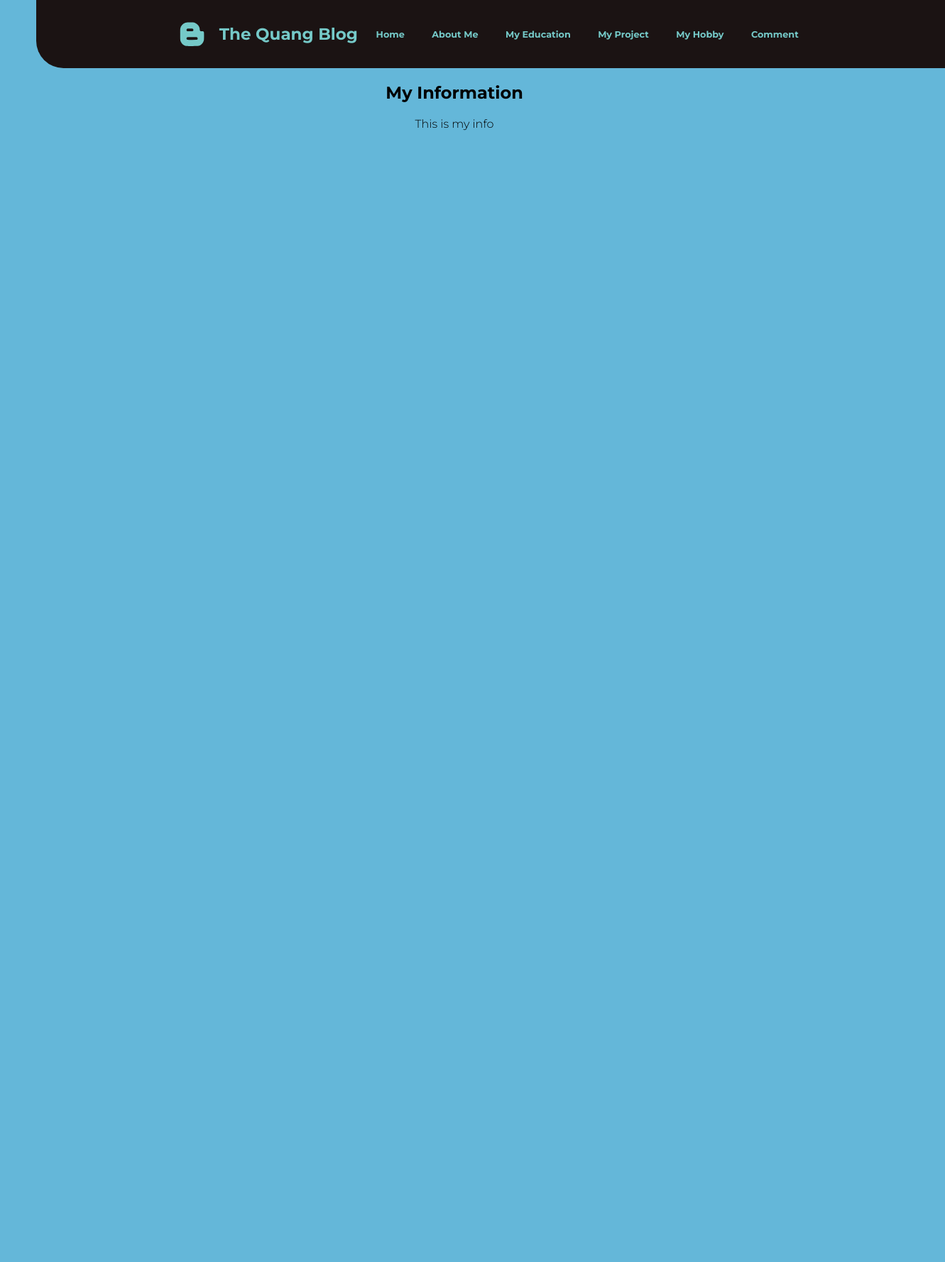
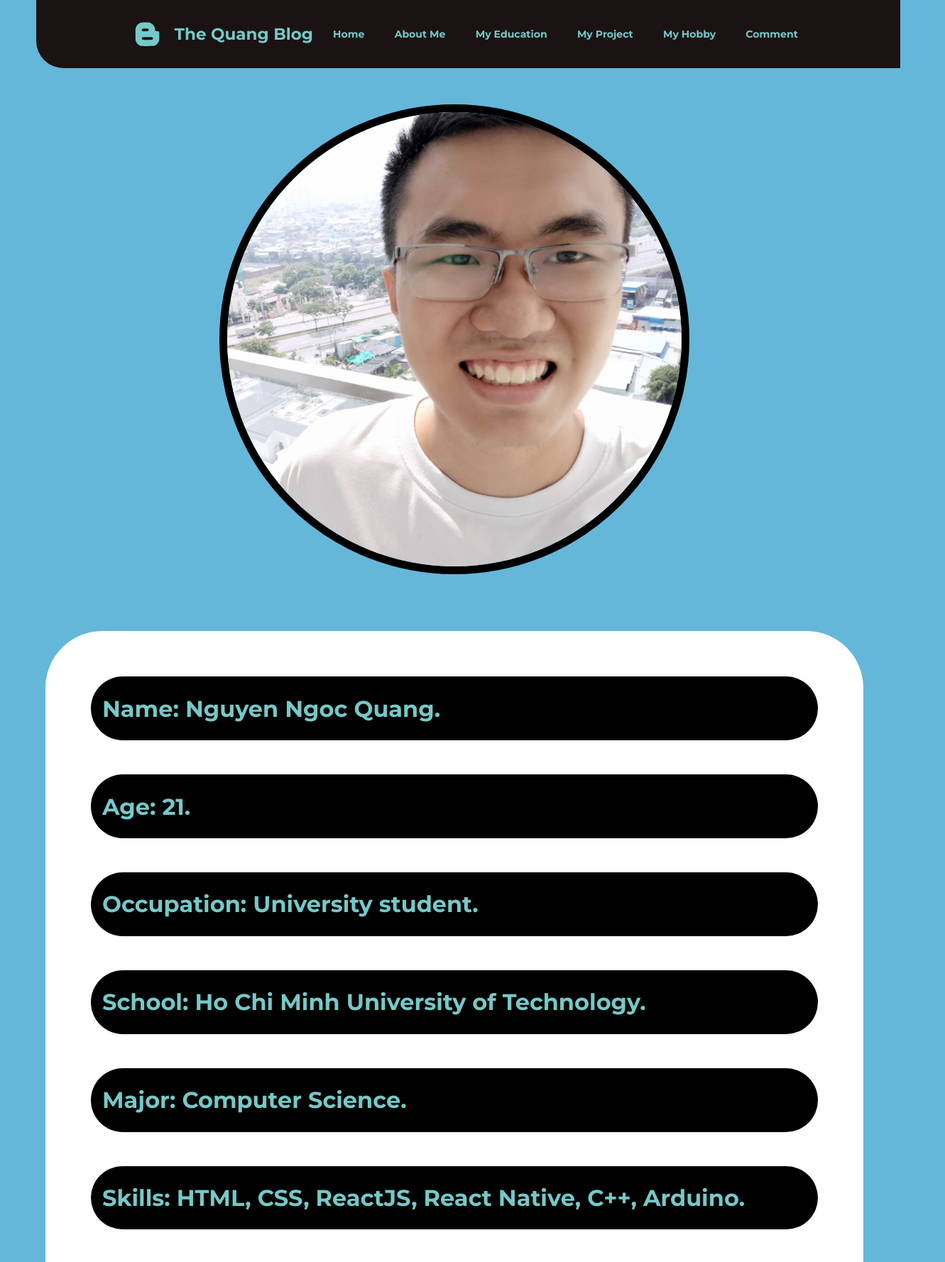
Before and after one commit to TheCodister/PersonalCV, a React (Create React App) app: page /MyInformation in a window 1280 px wide. Shown: the top 1778 px of the page at 71% size, 1331 px wide, since content can reach past the window. Before the commit the page ends 800 px from the top, so only its background shows below. Built offline with nearby package versions, Linux system fonts and the light colour scheme; the HTML template or start-up script is replaced by a standard one.

Commit message:
Add about me content

```diff
--- a/src/App.js
+++ b/src/App.js
@@ -1,4 +1,4 @@
-import { Home, NavBar, MyInfo, MyEdu} from './Components';
+import { Home, NavBar, MyInfo, MyEdu,Footer} from './Components';
 import { BrowserRouter as Router, Route, Routes } from 'react-router-dom';
 function App() {
   return (
--- /dev/null
+++ b/src/Components/Footer/Footer.css
@@ -0,0 +1,4 @@
+.footer{
+    position: absolute;
+    text-align: center;
+}
--- /dev/null
+++ b/src/Components/Footer/index.js
@@ -0,0 +1,8 @@
+import "./Footer.css"
+const Footer = () => {
+    return(
+        <div className="footer">
+        </div>
+    );
+}
+export default Footer;
--- a/src/Components/Home/Home.css
+++ b/src/Components/Home/Home.css
@@ -9,6 +9,7 @@
     justify-content: center;
     align-items: center;
     text-align: left;
+    margin: 4em;
 }
 .home-introduction-text{
     width: 50%;
@@ -52,21 +53,20 @@
 .home-introduction h3:hover{
     background-color: #FFFFFF;
     color:black;
+    font-weight: bolder;
     transition: 350ms;
 }
 .home-introduction-button-icon{
     color: black;
     background-color: #FFFFFF;
     border-radius: 2em 0em 0em 2em;
-    width: 2.3vw;
-    height: 2.8vw;
-    padding-left: 0.5vw;
-    padding-right: 0.3vw;
+    width: 2vw;
+    height: 2.4vw;
+    padding: 0.2vw 0.6vw 0.2vw 0.6vw;
 }
 .home-introduction-pic{
     height: 78vh;
     width: 30vw;
-    margin-top: 2.5vw;
     margin-left: 2vw;
     border-style: solid;
     border-color:black;
@@ -84,10 +84,7 @@
     color: black;
 }
 .home-content-background{
-    display: flex;
-    align-items: center;
     margin-top: 5vw;
-    height: 30%;
 }
 .home-content-title{
     font-size: 2vw;
@@ -101,6 +98,7 @@
 }
 .home-content-link{
     font-size: 1vw;
+    font-weight: bold;
 }
 .home-content-link:hover{
     transform: scale(1.05);
--- a/src/Components/Home/index.js
+++ b/src/Components/Home/index.js
@@ -1,11 +1,11 @@
 import { useState, useEffect } from "react";
 import BlogList from "./Bloglist";
-import {AiOutlineArrowRight} from 'react-icons/ai'
+import {FaArrowRight} from 'react-icons/fa'
 import "./Home.css"
 import { Link } from "react-router-dom";
 const Home =() => {
     const [blogs, setBlogs] = useState([ //usestate, blog here is a class
-        {title: 'About Me', body: 'Hi, I am Nguyen Ngoc Quang and I am currently a student of HCMUT. This is a blog about myself that I made out of ReactJS. I hope that through this blog, you will get to know more about me.',address: './MyInformation', link: 'Click to see my information', id: 1},
+        {title: 'About Me', body: 'My name is Nguyen Ngoc Quang, and I am a 21-year-old student currently pursuing my studies in Computer Science at Ho Chi Minh University of Technology. As a dedicated and enthusiastic individual, I am passionate about the world of technology and aspire to become a skilled software engineer in the future.',address: './MyInformation', link: 'Click to see my information', id: 1},
         {title: 'My Education', body: 'https://github.com/TheCodister', link: 'Click to see my education',address: './MyEducation', id: 2},
         {title: 'My Project', body: 'I am Quang of HCMUT',address: './MyProject', link: 'Click to see my project', id: 3},
         {title: 'My Hobby', body: 'I am Quang of HCMUT',address: './MyHobby', link: 'Click to see my hobby', id: 4}
@@ -29,7 +29,7 @@ const Home =() => {
                         {button.map((button) => (
                         <div className="home-introduction-button-content">
                             <Link to={button.address} className="home-introduction-button">
-                                <AiOutlineArrowRight className="home-introduction-button-icon"/>
+                                <FaArrowRight className="home-introduction-button-icon"/>
                                 <h3>{button.label}</h3>
                             </Link>
                         </div>
--- a/src/Components/MyInfo/MyInfo.css
+++ b/src/Components/MyInfo/MyInfo.css
@@ -1,3 +1,30 @@
 .info{
-    text-align: center;
+    display: flex;
+    align-items: center;
+    justify-content: center;
+    flex-direction: column;
+    margin-top: 4vw;
+    scroll-behavior: smooth;
 }
+.info-profile{
+    width: 40em;
+    height: 40em;
+    border-radius: 50%;
+    border-style: solid;
+    border-color: #000000;
+    border-width: 0.7em;
+    margin-bottom: 5em;
+}
+.info-content{
+    padding: 4em 4em;
+    background-color: #FFFFFF;
+    width: 80%;
+    border-radius: 5em 5em 0em 0em;
+}
+.info-content-text{
+    color: #75C9C8;
+    background-color: #000000;
+    margin-bottom: 3em;
+    padding: 0.25em 1em;
+    border-radius: 5em;
+}
--- a/src/Components/MyInfo/index.jsx
+++ b/src/Components/MyInfo/index.jsx
@@ -1,9 +1,26 @@
 import "./MyInfo.css";
 const MyInfo = () => {
+    const content = [
+        {title: 'Name: ', contents:'Nguyen Ngoc Quang.'},
+        {title: 'Age: ', contents:'21.'},
+        {title: 'Occupation: ', contents:'University student.'},
+        {title: 'School: ', contents:'Ho Chi Minh University of Technology.'},
+        {title: 'Major: ', contents:'Computer Science.'},
+        {title: 'Skills: ', contents:'HTML, CSS, ReactJS, React Native, C++, Arduino.'},
+        {title: 'Other skills: ', contents:'Microsoft Office(Basic level), English(Ietls 7.0), Sport(Badminton), Music.'},
+    ]
     return (
         <div className="info">
-            <h2>My Information</h2>
-            <p>This is my info</p>
+            <img src="/Image/Profilepic.jpg" alt="propic" className="info-profile"></img>
+            <div className="info-content">
+                {
+                   content.map((content) => (
+                        <div className="info-content-text">
+                            <h1>{content.title}{content.contents}</h1>
+                        </div>
+                   ))
+                }
+            </div>
         </div>
     );
 }
--- a/src/Components/NavBar/NavBar.css
+++ b/src/Components/NavBar/NavBar.css
@@ -1,7 +1,7 @@
 .navbar{
     display: flex;
     height: 12vh;
-    width: 100%;
+    width: 95.1vw;
     align-items: center;
     justify-content: center;
     border-radius: 0em 0em 0em 3vw;
@@ -31,7 +31,7 @@
     text-align: center;
     color: #75C9C8;
     font-weight: bold;
-    font-size: 1vw;
+    font-size: 1.1vw;
     margin-left: 1em;
     cursor: pointer;
 }
--- a/src/Components/NavBar/index.jsx
+++ b/src/Components/NavBar/index.jsx
@@ -1,7 +1,6 @@
 import './NavBar.css';
 import { useState } from 'react';
 import { FaBloggerB } from 'react-icons/fa';
-import {AiOutlineArrowRight} from 'react-icons/ai'
 import { Link } from 'react-router-dom';
 const NavBar = () => {
     let [user, setUser] = useState(0);
--- a/src/Components/index.js
+++ b/src/Components/index.js
@@ -2,3 +2,4 @@ export {default as Home} from "./Home"
 export {default as NavBar} from "./NavBar"
 export {default as MyInfo} from "./MyInfo"
 export {default as MyEdu} from "./MyEdu"
+export {default as Footer} from "./Footer"
```
Also changed, not shown: public/Image/Profilepic.jpg (added).
